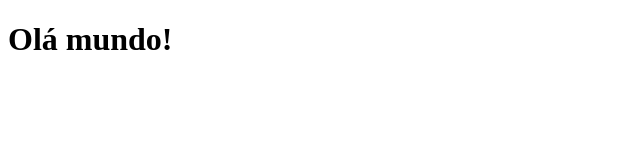
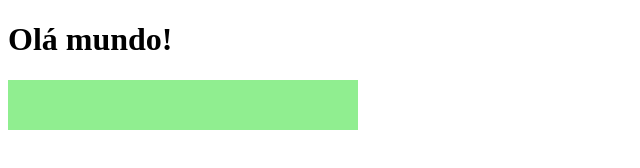
Before and after one commit to ufjf-dcc202/ufjf-dcc202-2025-1-a-atv05-Alusc, a plain HTML site: page index.html in a window 1280 px wide. Shown: the whole page, without its empty margins (0-640 px from the left). Drawn offline with Linux system fonts and the light colour scheme.

Commit message:
adiciona tabuleiro

```diff
--- a/index.html
+++ b/index.html
@@ -4,12 +4,10 @@
     <meta charset="UTF-8">
     <meta name="viewport" content="width=device-width, initial-scale=1.0">
     <title>DCC 202 Semana 14</title>
+    <script src="main.js" type="module"></script>
+    <link rel="stylesheet" href="style.css">
 </head>
 <body>
     <h1>DCC202 Semana 14</h1>
-    <script>
-        const eH1 = document.querySelector("h1");
-        eH1.textContent = "Olá mundo!";
-    </script>
 </body>
 </html>
--- /dev/null
+++ b/main.js
@@ -0,0 +1,11 @@
+const eH1 = document.querySelector("h1");
+eH1.textContent = "Olá mundo!";
+
+const eTabuleiro = criaTabuleiro();
+document.body.appendChild(eTabuleiro);
+
+function criaTabuleiro() {
+    const eTabuleiro = document.createElement("div");
+    eTabuleiro.classList.add("tabuleiro");
+    return eTabuleiro;
+}
--- /dev/null
+++ b/style.css
@@ -0,0 +1,8 @@
+.tabuleiro {
+    background-color: lightgreen;
+    display: grid;
+    grid-template-columns: repeat(7, 1fr);
+    width: calc(7 * 50px);
+    min-height: 50px;
+
+}
```
